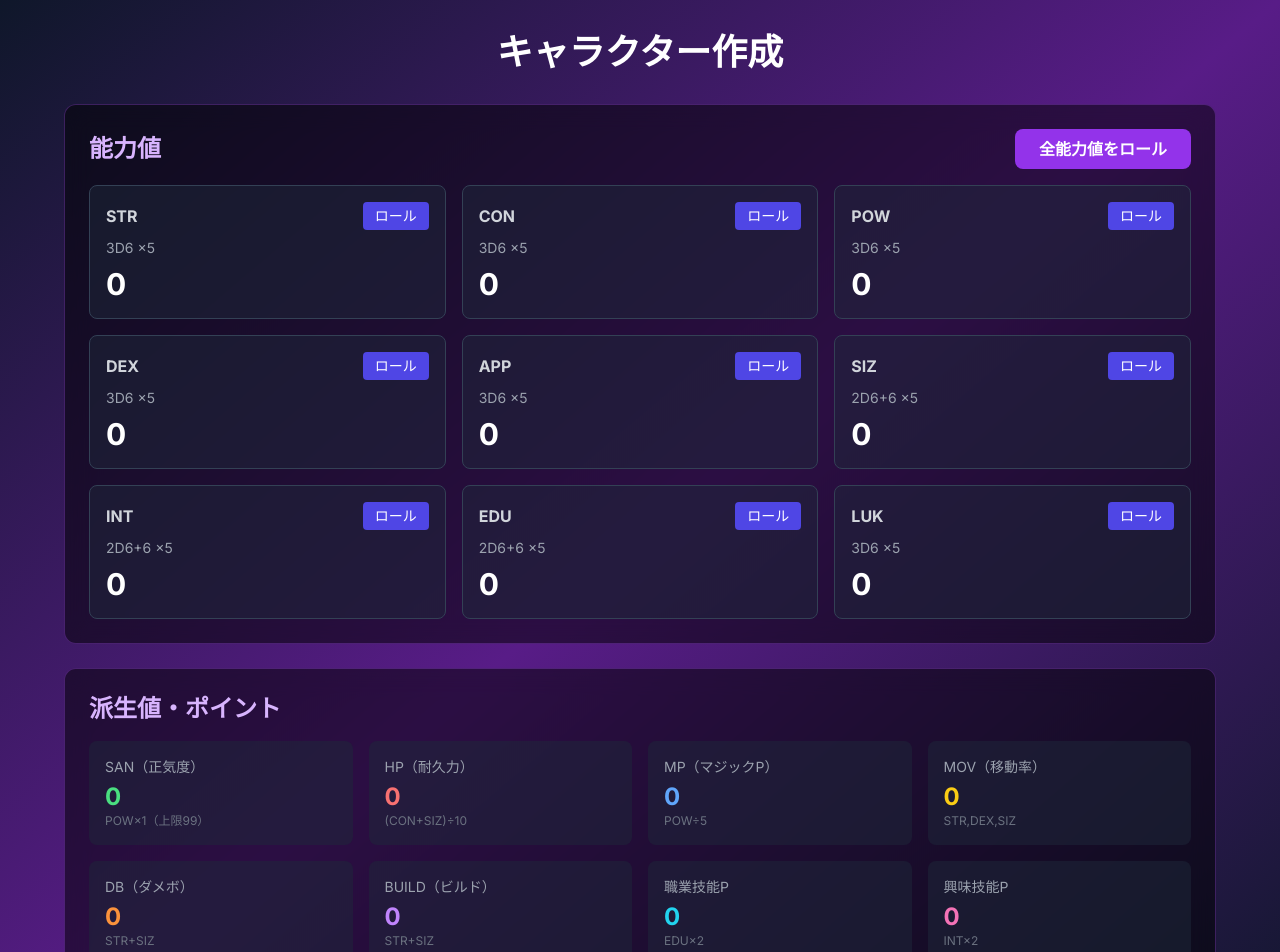
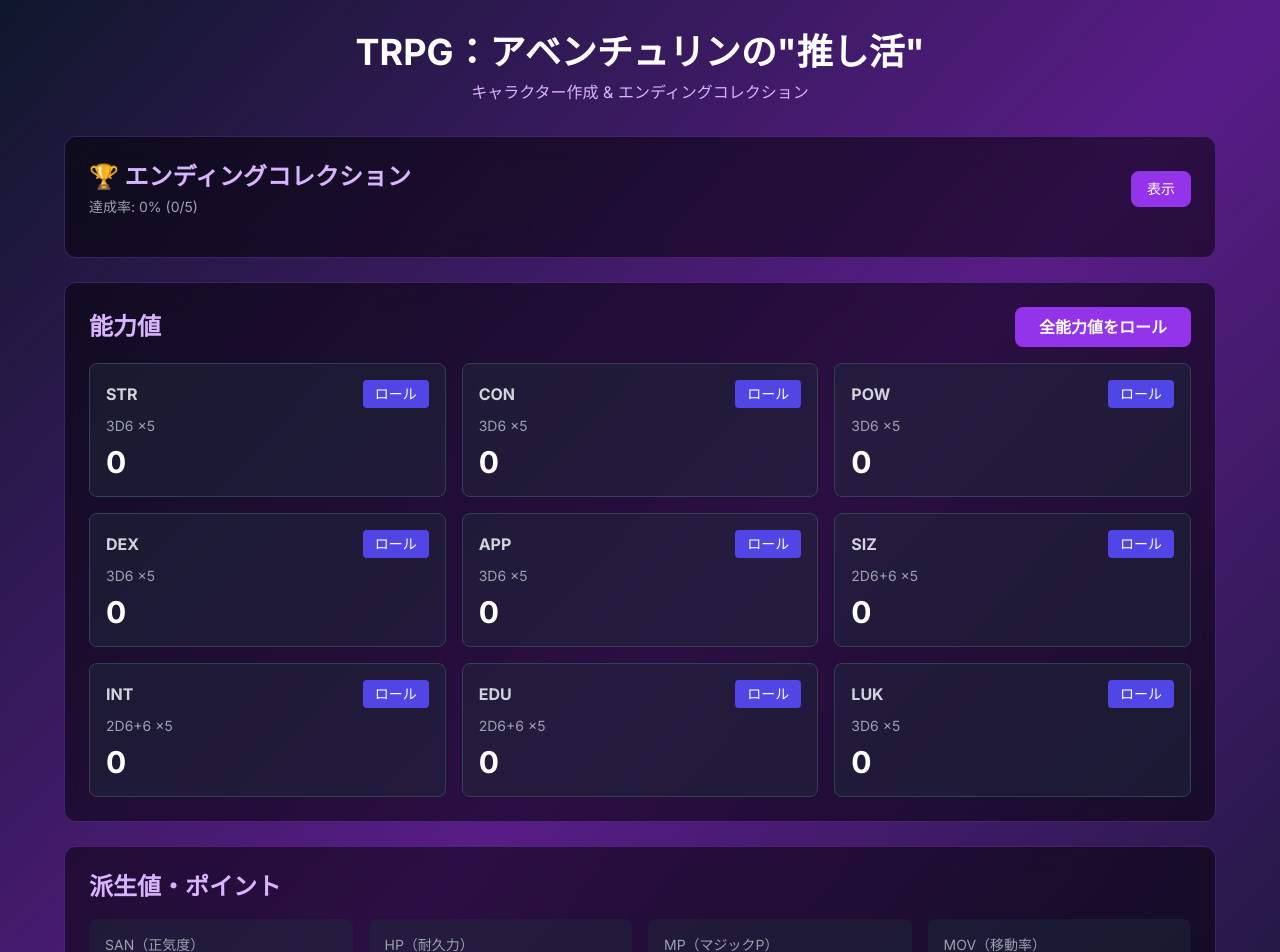
Before and after one commit to RuriSakamoto/TRPG, a Next.js app: page / in a window 1280 px wide. Shown: the top 952 px of the page. Built offline with nearby package versions, Linux system fonts and the light colour scheme.

Commit message:
シナリオ修正3

```diff
--- a/src/components/CharacterCreator.tsx
+++ b/src/components/CharacterCreator.tsx
@@ -1,10 +1,14 @@
 'use client';
 
-import React, { useState } from 'react';
+import React, { useState, useEffect } from 'react';
 import { CharacterStats, STAT_FORMULAS } from '../types/character';
 import { parseDiceFormula, calculateDB, calculateBuild, calculateMOV } from '../lib/dice';
+import { ENDINGS } from '../types/game';
+import { getClearedEndings, getCompletionRate, clearAllEndings } from '../lib/storage';
+import { useRouter } from 'next/navigation';
 
 export const CharacterCreator = () => {
+  const router = useRouter();
   const [character, setCharacter] = useState<CharacterStats>({
     STR: 0, CON: 0, POW: 0, DEX: 0, APP: 0, SIZ: 0, INT: 0, EDU: 0, LUK: 0,
     SAN: 0, HP: 0, MP: 0, DB: '0', BUILD: 0, MOV: 0,
@@ -12,6 +16,13 @@ export const CharacterCreator = () => {
   });
 
   const [rollHistory, setRollHistory] = useState<Record<string, number[]>>({});
+  const [clearedEndings, setClearedEndings] = useState<string[]>([]);
+  const [showBadges, setShowBadges] = useState(false);
+
+  useEffect(() => {
+    // LocalStorageからクリア済みエンディングを読み込む
+    setClearedEndings(getClearedEndings());
+  }, []);
 
   const rollStat = (statName: keyof typeof STAT_FORMULAS) => {
     const formula = STAT_FORMULAS[statName];
@@ -49,7 +60,7 @@ export const CharacterCreator = () => {
   const calculateDerivedStats = (stats: CharacterStats): CharacterStats => {
     return {
       ...stats,
-      SAN: Math.min(stats.POW, 99), // 上限99を設定
+      SAN: Math.min(stats.POW, 99),
       HP: Math.floor((stats.CON + stats.SIZ) / 10),
       MP: Math.floor(stats.POW / 5),
       DB: calculateDB(stats.STR, stats.SIZ),
@@ -63,13 +74,103 @@ export const CharacterCreator = () => {
   const getHalfValue = (value: number) => Math.floor(value / 2);
   const getFifthValue = (value: number) => Math.floor(value / 5);
 
+  const handleStartGame = () => {
+    router.push('/character');
+  };
+
+  const handleResetBadges = () => {
+    if (confirm('全てのエンディング記録をリセットしますか？')) {
+      clearAllEndings();
+      setClearedEndings([]);
+    }
+  };
+
+  const completionRate = getCompletionRate();
+
   return (
     <div className="min-h-screen bg-gradient-to-br from-slate-900 via-purple-900 to-slate-900 p-4 md:p-8">
       <div className="max-w-6xl mx-auto">
-        <h1 className="text-4xl font-bold text-white mb-8 text-center">
-          キャラクター作成
+        <h1 className="text-4xl font-bold text-white mb-2 text-center">
+          TRPG：アベンチュリンの"推し活"
         </h1>
+        <p className="text-center text-purple-300 mb-8">
+          キャラクター作成 & エンディングコレクション
+        </p>
 
+        {/* ★★★ バッジ表示エリア ★★★ */}
+        <div className="bg-black/50 backdrop-blur-md rounded-xl p-6 mb-6 border border-purple-500/30">
+          <div className="flex justify-between items-center mb-4">
+            <div>
+              <h2 className="text-2xl font-bold text-purple-300">🏆 エンディングコレクション</h2>
+              <p className="text-sm text-gray-400 mt-1">
+                達成率: {completionRate}% ({clearedEndings.length}/{Object.keys(ENDINGS).length})
+              </p>
+            </div>
+            <div className="flex gap-2">
+              <button
+                onClick={() => setShowBadges(!showBadges)}
+                className="bg-purple-600 hover:bg-purple-700 text-white px-4 py-2 rounded-lg text-sm transition-all"
+              >
+                {showBadges ? '隠す' : '表示'}
+              </button>
+              {clearedEndings.length > 0 && (
+                <button
+                  onClick={handleResetBadges}
+                  className="bg-red-600 hover:bg-red-700 text-white px-4 py-2 rounded-lg text-sm transition-all"
+                >
+                  リセット
+                </button>
+              )}
+            </div>
+          </div>
+
+          {showBadges && (
+            <div className="grid grid-cols-1 md:grid-cols-2 lg:grid-cols-3 gap-4">
+              {Object.values(ENDINGS).map(ending => {
+                const isCleared = clearedEndings.includes(ending.id);
+                return (
+                  <div
+                    key={ending.id}
+                    className={`relative rounded-lg p-4 border-2 transition-all ${
+                      isCleared
+                        ? `bg-gradient-to-br ${ending.color} border-white/30 shadow-lg`
+                        : 'bg-gray-800/50 border-gray-700 opacity-50'
+                    }`}
+                  >
+                    <div className="flex items-center gap-3">
+                      <div className="text-4xl">{isCleared ? ending.icon : '🔒'}</div>
+                      <div className="flex-1">
+                        <h3 className={`font-bold ${isCleared ? 'text-white' : 'text-gray-500'}`}>
+                          {isCleared ? ending.name : '???'}
+                        </h3>
+                        <p className={`text-sm ${isCleared ? 'text-white/80' : 'text-gray-600'}`}>
+                          {isCleared ? ending.description : '未クリア'}
+                        </p>
+                      </div>
+                    </div>
+                    {isCleared && (
+                      <div className="absolute top-2 right-2">
+                        <span className="bg-white/20 backdrop-blur-sm text-white text-xs px-2 py-1 rounded-full">
+                          ✓ クリア済み
+                        </span>
+                      </div>
+                    )}
+                  </div>
+                );
+              })}
+            </div>
+          )}
+
+          {completionRate === 100 && (
+            <div className="mt-4 p-4 bg-gradient-to-r from-yellow-400/20 to-orange-500/20 border border-yellow-500/50 rounded-lg">
+              <p className="text-center text-yellow-300 font-bold">
+                🎉 全エンディングコンプリート！おめでとうございます！ 🎉
+              </p>
+            </div>
+          )}
+        </div>
+
+        {/* ★★★ 既存のキャラクター作成UI ★★★ */}
         <div className="bg-black/50 backdrop-blur-md rounded-xl p-6 mb-6 border border-purple-500/30">
           <div className="flex justify-between items-center mb-4">
             <h2 className="text-2xl font-bold text-purple-300">能力値</h2>
@@ -124,7 +225,7 @@ export const CharacterCreator = () => {
           </div>
         </div>
 
-        <div className="bg-black/50 backdrop-blur-md rounded-xl p-6 border border-purple-500/30">
+        <div className="bg-black/50 backdrop-blur-md rounded-xl p-6 mb-6 border border-purple-500/30">
           <h2 className="text-2xl font-bold text-purple-300 mb-4">派生値・ポイント</h2>
 
           <div className="grid grid-cols-2 md:grid-cols-4 gap-4">
@@ -178,6 +279,15 @@ export const CharacterCreator = () => {
           </div>
         </div>
 
+        <div className="text-center">
+          <button
+            onClick={handleStartGame}
+            className="bg-gradient-to-r from-purple-600 to-pink-600 hover:from-purple-700 hover:to-pink-700 text-white px-12 py-4 rounded-lg font-bold text-xl transition-all transform hover:scale-105 shadow-lg"
+          >
+            ゲームを開始する
+          </button>
+        </div>
+
         <div className="mt-6 text-center text-gray-400 text-sm">
           <p>※ 職業技能Pは職業によって算出方法が異なります</p>
           <p>※ 年齢による修正は別途行ってください</p>
--- a/src/hooks/useTRPG.ts
+++ b/src/hooks/useTRPG.ts
@@ -4,6 +4,7 @@
 import { useState } from 'react';
 import { GameStatus, Scene, Choice, RollResult, initializeSkillValues } from '../types/game';
 import { scenarioData } from '../data/scenario';
+import { saveEndingToStorage } from '../lib/storage';
 
 export const useTRPG = () => {
   const [status, setStatus] = useState<GameStatus>({
@@ -111,6 +112,8 @@ export const useTRPG = () => {
       if (updates.clearedEndings && updates.clearedEndings.length > status.clearedEndings.length) {
         const newEnding = updates.clearedEndings[updates.clearedEndings.length - 1];
         reachEnding(newEnding);
+        // ★★★ LocalStorageに保存 ★★★
+        saveEndingToStorage(newEnding);
       }
 
       setStatus(prev => ({ ...prev, ...updates }));
--- /dev/null
+++ b/src/lib/storage.ts
@@ -0,0 +1,43 @@
+// src/lib/storage.ts
+
+const STORAGE_KEY = 'trpg_cleared_endings';
+
+/**
+ * エンディングIDをLocalStorageに保存
+ */
+export const saveEndingToStorage = (endingId: string): void => {
+  if (typeof window === 'undefined') return;
+
+  const cleared = getClearedEndings();
+  if (!cleared.includes(endingId)) {
+    cleared.push(endingId);
+    localStorage.setItem(STORAGE_KEY, JSON.stringify(cleared));
+  }
+};
+
+/**
+ * LocalStorageからクリア済みエンディングIDの配列を取得
+ */
+export const getClearedEndings = (): string[] => {
+  if (typeof window === 'undefined') return [];
+
+  const stored = localStorage.getItem(STORAGE_KEY);
+  return stored ? JSON.parse(stored) : [];
+};
+
+/**
+ * 全てのエンディング記録をクリア
+ */
+export const clearAllEndings = (): void => {
+  if (typeof window === 'undefined') return;
+  localStorage.removeItem(STORAGE_KEY);
+};
+
+/**
+ * エンディング達成率を計算（0-100%）
+ */
+export const getCompletionRate = (): number => {
+  const cleared = getClearedEndings();
+  const total = 5; // 全エンディング数
+  return Math.round((cleared.length / total) * 100);
+};
--- a/src/types/game.ts
+++ b/src/types/game.ts
@@ -100,3 +100,53 @@ export const initializeSkillValues = (status: Partial<GameStatus>): Record<strin
 
   return skillValues;
 };
+
+// ★★★ 以下、エンディング情報の型定義を追加 ★★★
+
+// エンディング情報の型定義
+export type EndingInfo = {
+  id: string;
+  name: string;
+  description: string;
+  icon: string;
+  color: string;
+};
+
+// 全エンディングの定義
+export const ENDINGS: Record<string, EndingInfo> = {
+  true_end: {
+    id: 'true_end',
+    name: 'True End',
+    description: '究極の解釈一致',
+    icon: '👑',
+    color: 'from-yellow-400 to-orange-500'
+  },
+  ceo_end: {
+    id: 'ceo_end',
+    name: 'CEO End',
+    description: '資本主義の勝利',
+    icon: '💰',
+    color: 'from-green-400 to-emerald-600'
+  },
+  secret_end: {
+    id: 'secret_end',
+    name: 'Secret End',
+    description: '秘密の補習',
+    icon: '💕',
+    color: 'from-pink-400 to-rose-600'
+  },
+  normal_end: {
+    id: 'normal_end',
+    name: 'Normal End',
+    description: '妥協と供給',
+    icon: '⭐',
+    color: 'from-blue-400 to-indigo-500'
+  },
+  bad_end: {
+    id: 'bad_end',
+    name: 'Bad End',
+    description: '虚無',
+    icon: '💔',
+    color: 'from-gray-400 to-gray-600'
+  }
+};
```
